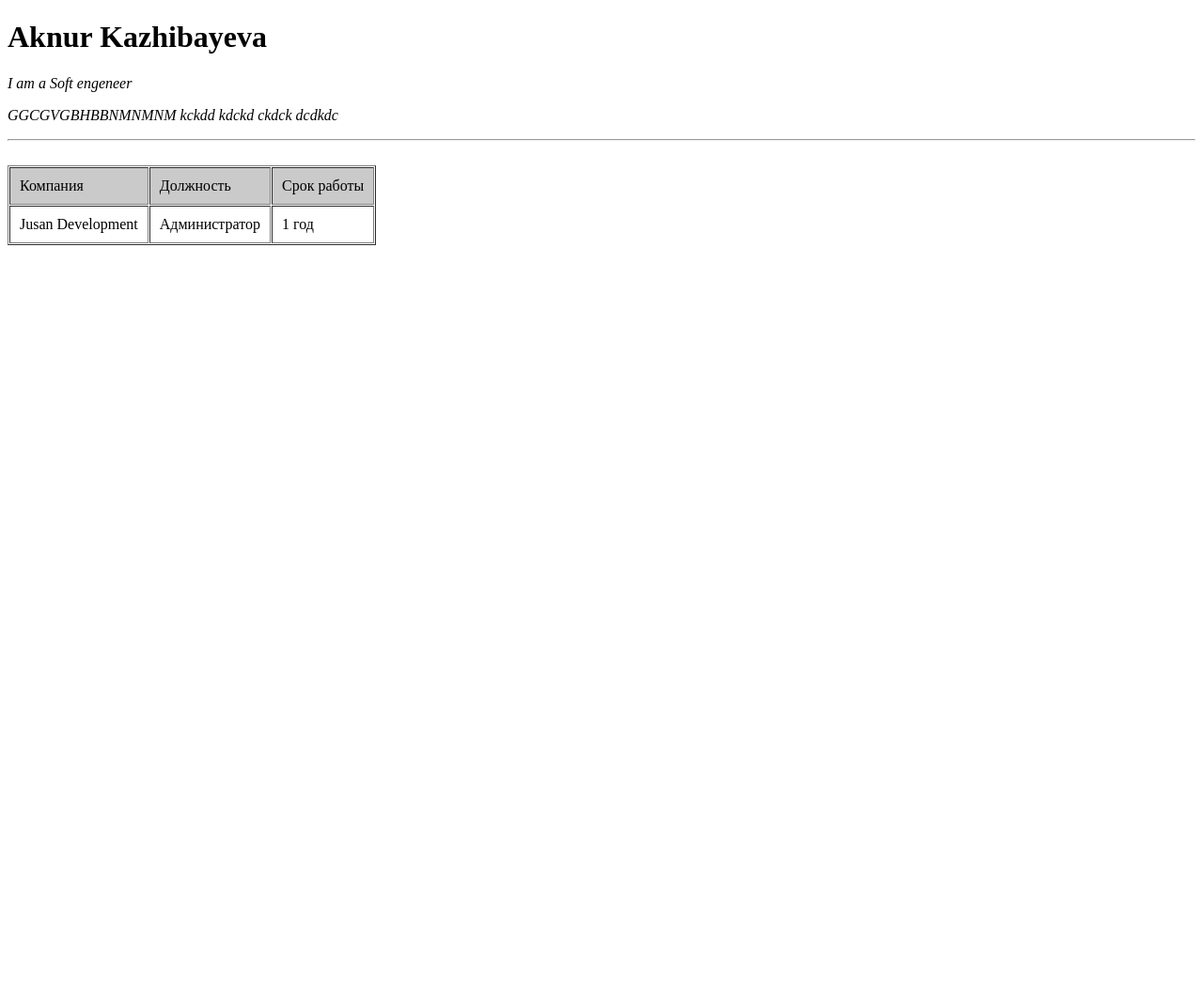
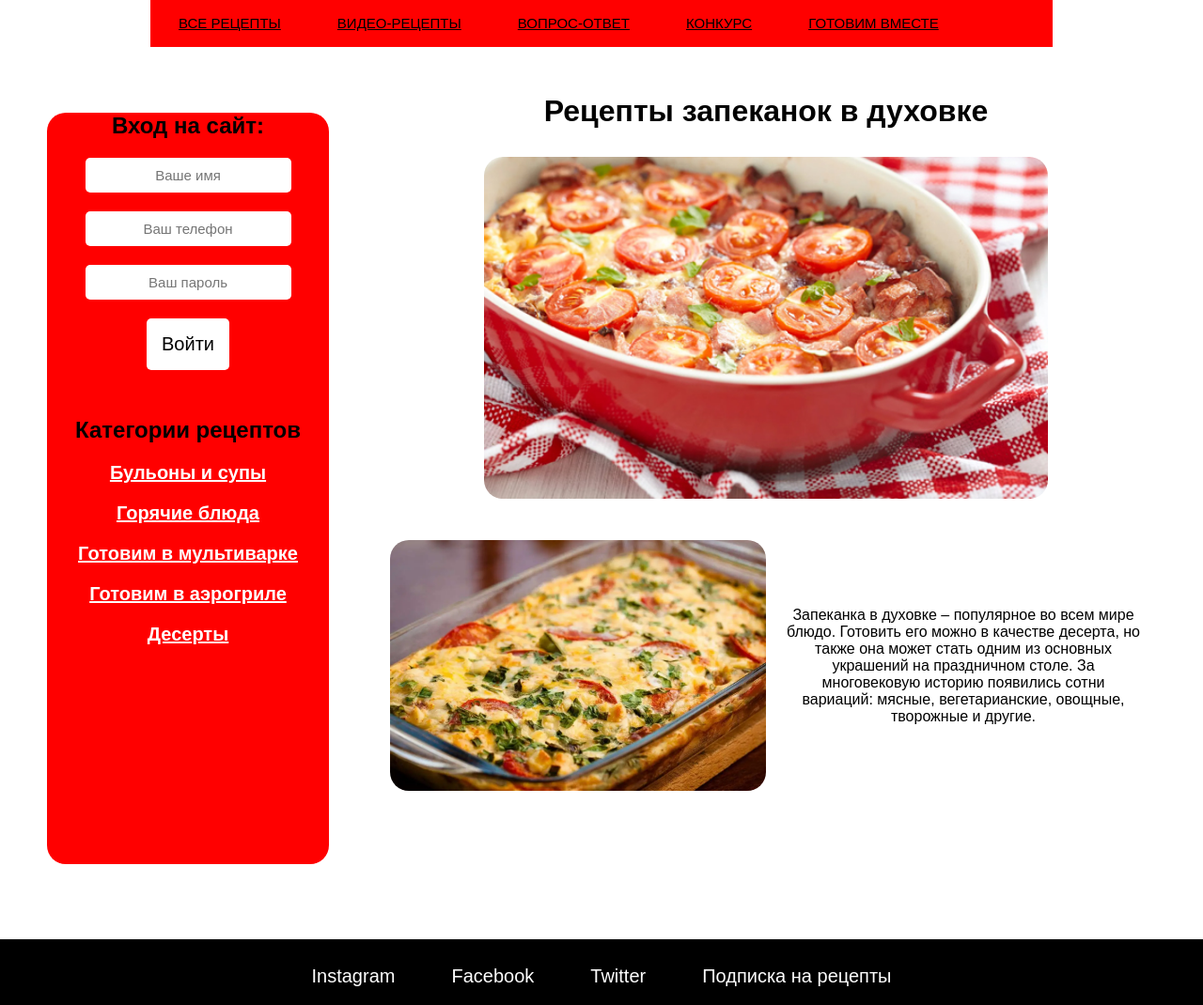
Before and after one commit to Aknur4ik/Aknur4ik, a plain HTML site: page index.html in a window 1280 px wide. Shown: the whole page at 94% size. Before the commit the page ends 800 px from the top, so only its background shows below. Drawn offline with Linux system fonts and the light colour scheme.

Commit message:
Add files via upload

```diff
--- /dev/null
+++ b/_footer.scss
@@ -0,0 +1,23 @@
+@import "./varyables";
+
+.footer {
+  width: 100%;
+  height: 70px;
+  background-color: $thirdColor;
+  margin-top: 80px;
+  ul {
+    list-style: none;
+    display: flex;
+    justify-content: center;
+  }
+  a {
+
+    padding: 0 30px;
+    color: $secondaryColor;
+    font-size: 20px;
+    text-decoration: none;
+    &:hover {
+      background: $primaryColor;
+    }
+  }
+}
--- /dev/null
+++ b/_header.scss
@@ -0,0 +1,57 @@
+@import "./varyables";
+
+.header {
+  display: flex;
+  text-align: center;
+
+  .header-menu-form {
+    height: 100vh;
+    width: 300px;
+    background-color: $primaryColor;
+    border-radius: $br;
+    margin-top: 70px;
+    margin-left: 50px;
+    &:hover{
+        transform: scale(1.5);
+        transition: 1s;
+      }
+    .receptlink {
+      margin-top: 50px;
+      ul{
+        list-style: none;
+      }
+      a {
+        display: block;
+        font-size: 20px;
+        font-weight: 700;
+        color: white;
+        margin-top: 20px;
+      }
+
+    }
+    form {
+      margin-top: 20px;
+    }
+    input {
+      display: block;
+      text-align: center;
+      padding: 10px;
+      font-size: 15px;
+      border-radius: 5px;
+      border: 2px #d7d7d7;
+      margin: 0 auto;
+      margin-bottom: 20px;
+    }
+    &:hover {
+      background: $bacground;
+    }
+    button {
+      background: $secondaryColor;
+      color: $thirdColor;
+      padding: 16px;
+      border-radius: 5px;
+      border: 20px;
+      font-size: 20px;
+    }
+  }
+}
--- /dev/null
+++ b/_varyables.scss
@@ -0,0 +1,5 @@
+$primaryColor: red;
+$secondaryColor:white;
+$thirdColor:black;
+$br:20px;
+$bacground:darkorchid;
--- a/index.html
+++ b/index.html
@@ -1,48 +1,104 @@
 <!DOCTYPE html>
 <html lang="en">
-    <head>
-        <meta charset="UTF-8">
-        <title>My CV</title>
-    </head>
-    <body>
-        <!-- My CV -->
-        <h1>Aknur Kazhibayeva</h1>
-        <p><em>I am a Soft  engeneer</em></p>
-        <p><i>GGCGVGBHBBNMNMNM kckdd kdckd ckdck dcdkdc</i></p>
-        <hr size="2">
-        <br/>
-        <table border="1" cellpadding="10" cellspacing="1">
-        <tr bgcolor="#cacaca">
-            <td>Компания</td>
-            <td>Должность</td>
-            <td>Срок работы</td>
-        </tr>
-        <tr>
-            <td>Jusan Development</td>
-            <td>Администратор</td>
-            <td>1 год</td>
-        </tr>
+  <head>
+    <meta charset="UTF-8" />
+    <meta name="viewport" content="width=device-width, initial-scale=1" />
+    <title>Cайт</title>
+    <link rel="stylesheet" href="iconsfont.css" />
+    <link rel="stylesheet" href="style.css" />
+  </head>
+  <body>
+    <div class="menu-bar">
+      <nav class="nav">
+        <ul>
+          <li>
+            <a href="https://www.povarenok.ru/recipes/cat/">Все рецепты</a>
+          </li>
+          <li><a href="https://www.povarenok.ru/video/">Видео-рецепты</a></li>
+          <li><a href="https://www.povarenok.ru/answers/">Вопрос-ответ</a></li>
+          <li><a href="https://www.povarenok.ru/wiki/konkurs">Конкурс</a></li>
+          <li>
+            <a href="https://www.povarenok.ru/gotovim-vmeste/"
+              >Готовим вместе</a
+            >
+          </li>
+        </ul>
+      </nav>
+    </div>
+    <div class="header">
+      <div class="header-menu-form">
+        <div class="registr">
+          <h2>Вход на сайт:</h2>
+          <form>
+            <input type="text" placeholder="Ваше имя" />
+            <input type="text" placeholder="Ваш телефон" />
+            <input type="text" placeholder="Ваш пароль" />
+            <button>Войти</button>
+          </form>
+        </div>
+        <div class="receptlink">
+          <h2>Категории рецептов</h2>
+          <ul>
+            <li>
+              <a href="https://www.povarenok.ru/recipes/category/2/"
+                >Бульоны и супы</a
+              >
+            </li>
+            <li>
+              <a href="https://www.povarenok.ru/recipes/category/6/"
+                >Горячие блюда</a
+              >
+            </li>
+            <li>
+              <a href="https://www.povarenok.ru/recipes/category/308/"
+                >Готовим в мультиварке</a
+              >
+            </li>
+            <li>
+              <a href="https://www.povarenok.ru/recipes/category/227/"
+                >Готовим в аэрогриле</a
+              >
+            </li>
+            <li>
+              <a href="https://www.povarenok.ru/recipes/category/30/"
+                >Десерты</a
+              >
+            </li>
+          </ul>
+        </div>
+      </div>
 
+      <div class="wrapper">
+        <div class="flex_elements child_1">
+          <h1>Рецепты запеканок в духовке</h1>
+          <img class="image" src="pfgtrfyrb_htwtgns_fbgfd.jpg" alt="рецепт" />
+        </div>
 
-        </table>
-
-
-
-
-
-
-
-
-
-
-
-    </body>
-
-
-
-
-
-
-
+        <div class="flex_elements child_2">
+          <img class="photo" src="image_Ev3FBk.webp" alt="image" />
+          <p class="text">
+            Запеканка в духовке – популярное во всем мире блюдо. Готовить его
+            можно в качестве десерта, но также она может стать одним из основных
+            украшений на праздничном столе. За многовековую историю появились
+            сотни вариаций: мясные, вегетарианские, овощные, творожные и другие.
+          </p>
+        </div>
+      </div>
+    </div>
+    <div class="footer">
+      <footer>
+        <h2>Поваренок в соц.сетях</h2>
+        <ul>
+          <li><a href="#">Instagram</a></li>
+          <li><a href="#">Facebook</a></li>
+          <li><a href="#">Twitter</a></li>
+          <li>
+            <a href="https://www.povarenok.ru/rss/" target="_blank"
+              >Подписка на рецепты</a
+            >
+          </li>
+        </ul>
+      </footer>
+    </div>
+  </body>
 </html>
-</html>
--- /dev/null
+++ b/style.scss
@@ -0,0 +1,89 @@
+// This is a comment
+@import "./varyables";
+@import "./header";
+@import "./footer";
+
+* {
+  margin: 0;
+  padding: 0;
+  box-sizing: border-box;
+}
+
+body {
+  margin: 0;
+  padding: 0px;
+  font-family: Arial, Helvetica, sans-serif;
+}
+.wrapper {
+  margin: 0 auto;
+}
+
+.menu-bar {
+  width: 960px;
+  margin: 0 auto;
+  background-color: $primaryColor;
+  height: 50px;
+
+  ul {
+    list-style: none;
+    display: flex;
+  }
+  a {
+    display: block;
+    padding: 0 30px;
+    color:$thirdColor;
+    text-transform: uppercase;
+    font-size: 15px;
+    line-height: 50px;
+    &:hover {
+      background:$bacground;
+    }
+  }
+
+  // &::before{
+  //     content: '';
+  //     display: block;
+  //     // height: 50px;
+  //     width: 70%;
+  //     margin: 25px 200px;
+  //     background-color: red;
+  //     position: absolute;
+  //     left: 0;
+  //     z-index: -1;
+}
+
+.photo {
+  width: 400px;
+  border-radius: 20px;
+}
+.image {
+  width: 600px;
+  border-radius: 20px;
+  &:hover{
+    transform: scale(1.5);
+    transition: 1s;
+  }
+}
+.child_1 {
+  order: 1;
+  text-align: center;
+  /* flex-basis: 20%; */
+  h1 {
+    margin-top: 50px;
+    margin-bottom: 30px;
+  }
+}
+.child_2 {
+  display: flex;
+  order: 2;
+  /* flex-basis: 10%; */
+
+  align-items: center;
+  justify-content: center;
+  width: 800px;
+  margin: 0 auto;
+  margin-top: 40px;
+}
+.text {
+  margin-left: 20px;
+}
```
Also changed, not shown: image_Ev3FBk.webp (added), pfgtrfyrb_htwtgns_fbgfd.jpg (added), style.css (added), 1 other file.
